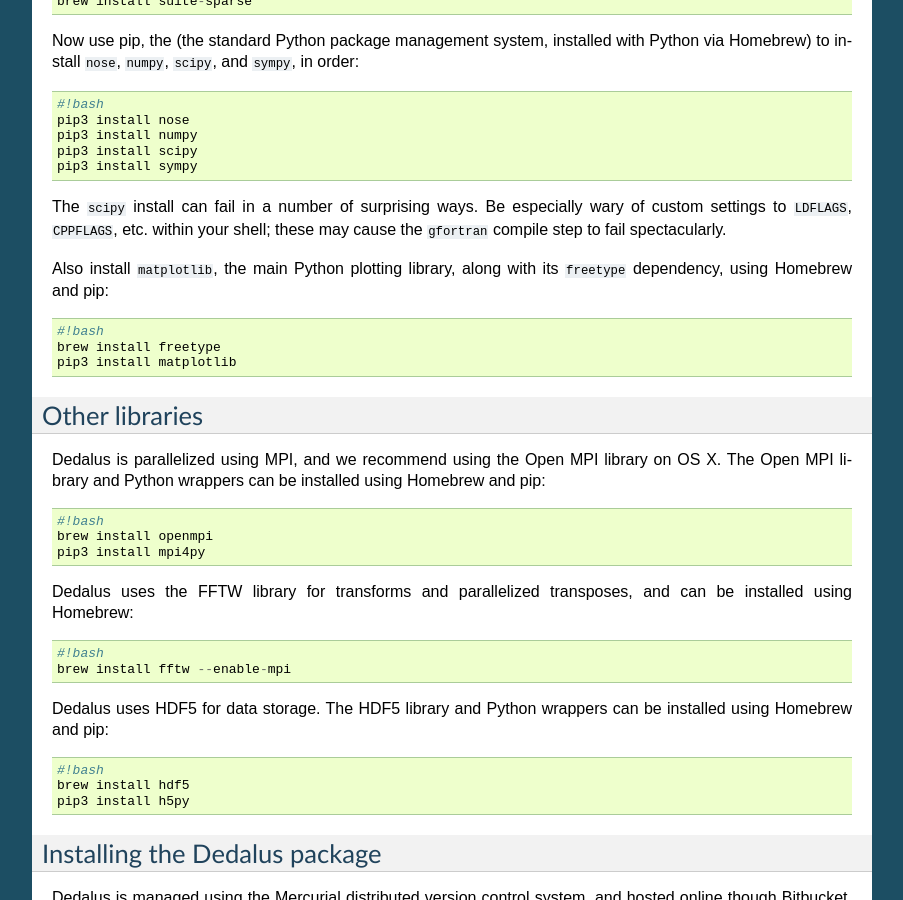
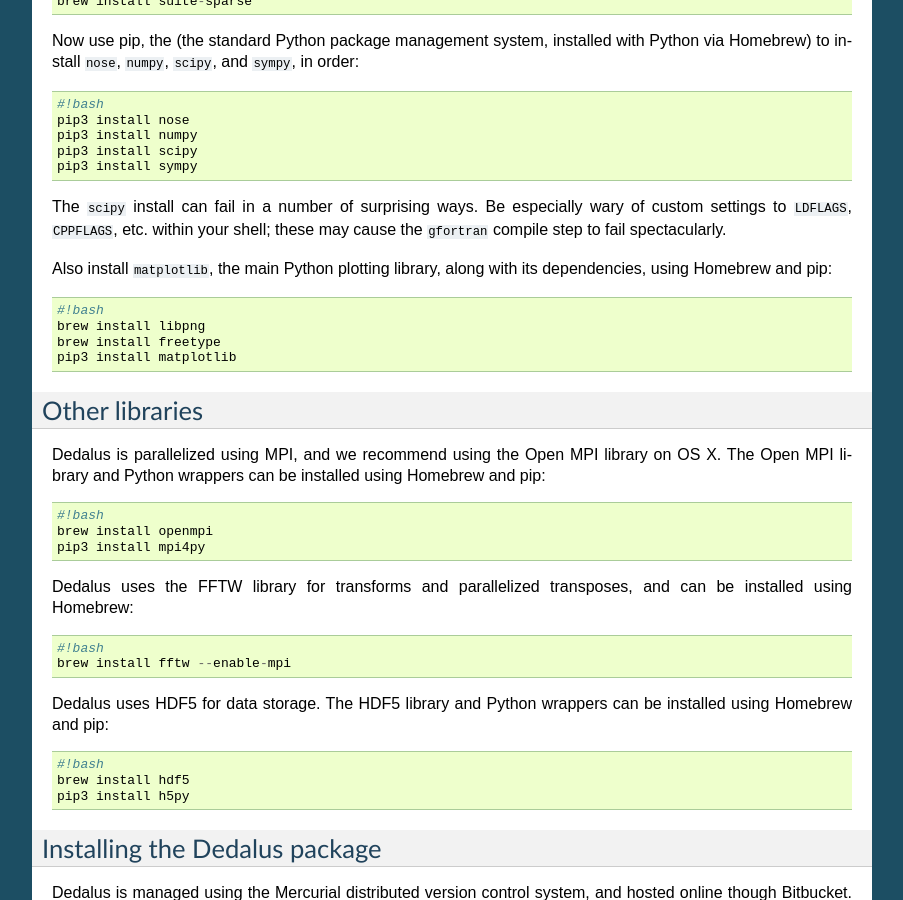
Before and after one commit to enlighter/dedalus, a Sphinx documentation site: the page built from docs/machines/mac_os/mac_os.rst, in a window 1280 px wide and 900 px high, scrolled down 1821 px. Shown: the whole window, without its empty margins (198-1101 px from the left). Built offline with Sphinx 7.4.7, drawn with Linux system fonts in a browser that asks for light colours; formulas are drawn with MathJax 3; pages that are not in the unit, such as notebooks, are missing from menus.

Commit message:
Add matplotlib's libpng dependency to OSX brew instructions

```diff
--- a/docs/machines/mac_os/mac_os.rst
+++ b/docs/machines/mac_os/mac_os.rst
@@ -141,11 +141,12 @@
 spectacularly.
 
 Also install ``matplotlib``, the main Python plotting library, along with its
-``freetype`` dependency, using Homebrew and pip:
+dependencies, using Homebrew and pip:
 
 ::
 
     #!bash
+    brew install libpng
     brew install freetype
     pip3 install matplotlib
 
```
